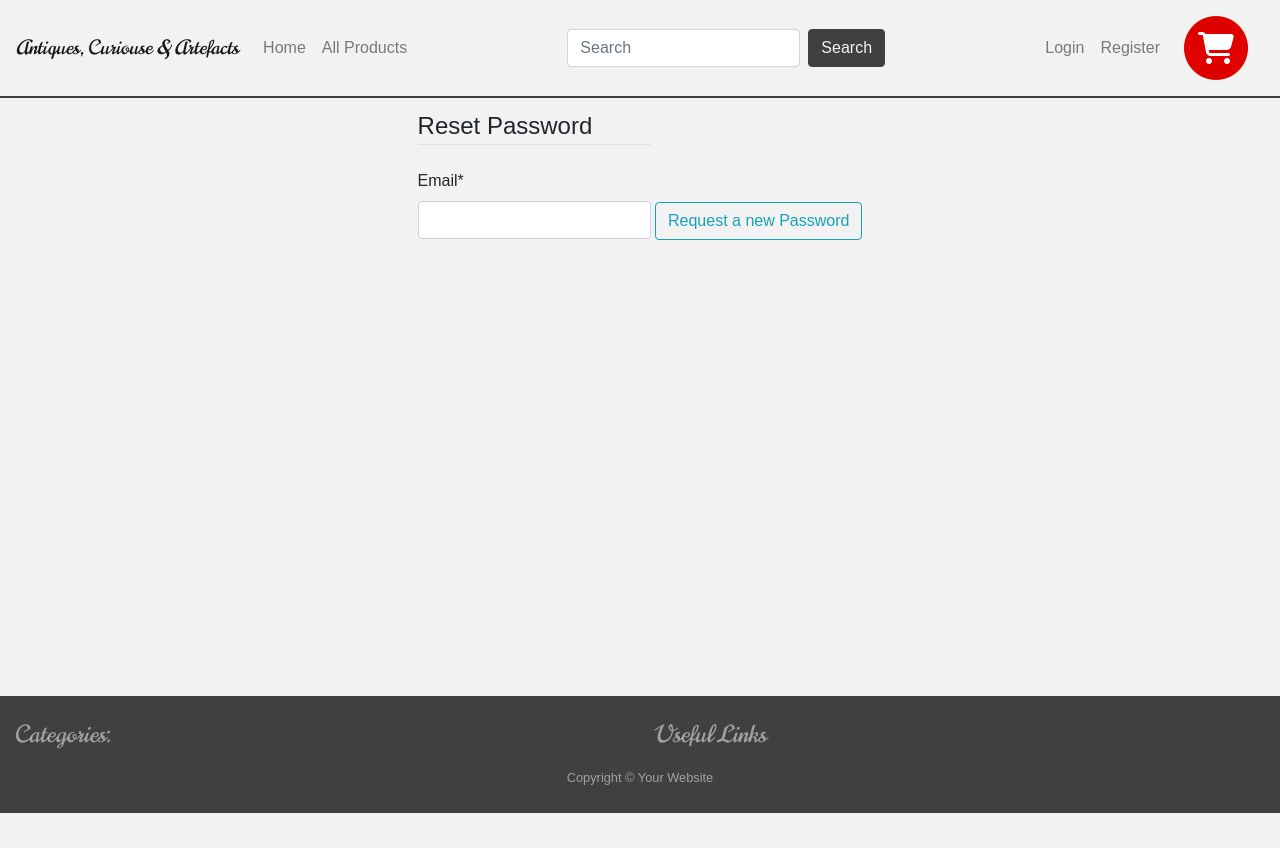
After one commit to dano5342/Milestone4V2, a Django app: page /password-reset/ in a window 1280 px wide. The commit adds this page. Run offline with Django 3.2, Linux system fonts and the light colour scheme; data that the repository does not hold is empty; some libraries are stand-ins or nearby versions; some web fonts are replaced.

Commit message:
added in reset password functionality to the application by following Corey Shafer on youtube, styled the same as the login/register pages etc for the reset forms, routed these into the app via the main urls and the tempalte are in the accounts app

```diff
--- a/accounts/templates/login.html
+++ b/accounts/templates/login.html
@@ -20,6 +20,7 @@
         <div class="col border-top pt-3 justify-content-center">
             <small class="text-muted redir">
                 Don't have an account? <a class="ml-2" href="{% url 'register' %}">Register here.</a>
+                Forgotten password? <a href="{% url 'password_reset' %}">Reset it here</a>
             </small>
         </div>
     </div>
--- /dev/null
+++ b/accounts/templates/password_reset.html
@@ -0,0 +1,20 @@
+{% extends 'base.html' %}
+{% load crispy_forms_tags %}
+{% block content %}
+<section class="container">
+    <div class="row d-flex justify-content-center">
+        <div class="col d-flex justify-content-center">
+            <form method="POST">
+                {% csrf_token %}
+                <fieldset class="form-group">
+                    <legend class="border-bottom mb-4">Reset Password</legend>
+                    {{ form | crispy}}
+                </fieldset>
+                <div class="form-group">
+                    <button class="btn btn-outline-info" type="submit">Request a new Password</button>
+                </div>
+            </form>
+        </div>
+    </div>
+</section>
+{% endblock %}
--- a/ms4/urls.py
+++ b/ms4/urls.py
@@ -33,6 +33,18 @@ urlpatterns = [
     path('accounts/', include(acc_pat)),
     path('login/', auth_views.LoginView.as_view(template_name="login.html"), name="login"),
     path('logout/', auth_views.LogoutView.as_view(template_name="logout.html"), name="logout"),
+    path('password-reset/',
+    auth_views.PasswordResetView.as_view
+    (template_name="password_reset.html"), name="password_reset"),
+    path('password-reset/done',
+    auth_views.PasswordResetDoneView.as_view
+    (template_name="password_reset_done.html"), name="password_reset_done"),
+    path('password-reset-confirm/<uidb64>/<token>/',
+    auth_views.PasswordResetConfirmView.as_view
+    (template_name="password_reset_confirm.html"), name="password_reset_confirm"),
+    path('password-reset-complete/',
+    auth_views.PasswordResetCompleteView.as_view
+    (template_name="password_reset_complete.html"), name="password_reset_complete"),
     path('products/', include(prod_pat)),
     path('search/', include(search_pat)),
     path('cart/', include(cart_pat)),
```
Also changed, not shown: accounts/templates/password_reset_complete.html (added, +11 -0 lines), accounts/templates/password_reset_confirm.html (added, +20 -0 lines), accounts/templates/password_reset_done.html (added, +8 -0 lines), accounts/templates/profile.html (+9 -5 lines), ms4/settings.py (+7 -0 lines).
